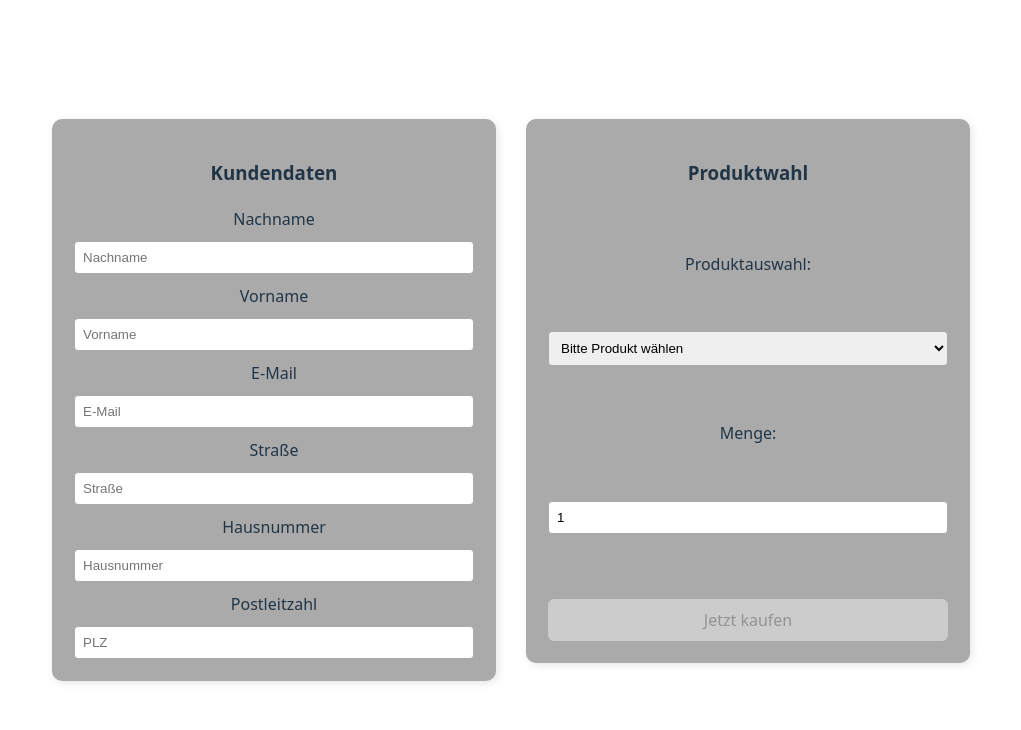
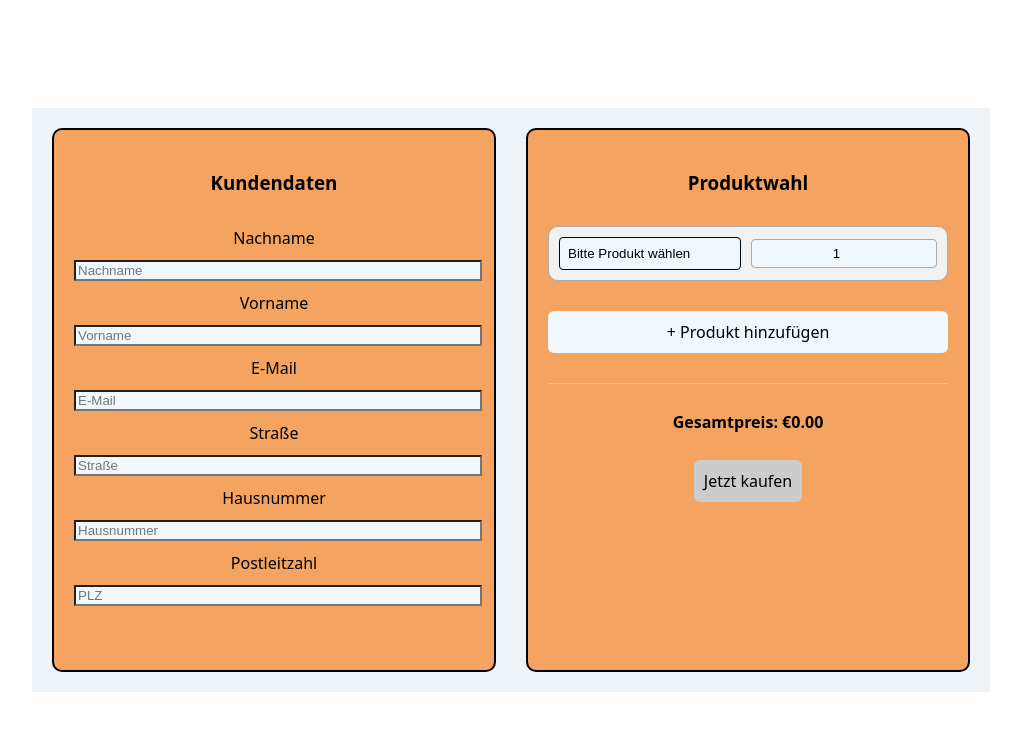
Before and after one commit to LeGia179/AWS_CRM, a Vue app in the folder aws-crm/: page / in a window 1280 px wide. Shown: the top 730 px of the page, without its empty margins (129-1150 px from the left). Built offline with nearby package versions, Linux system fonts and the light colour scheme.

Commit message:
C&P S3 Formular angepasst und farbe

```diff
--- a/aws-crm/src/components/formular.vue
+++ b/aws-crm/src/components/formular.vue
@@ -11,11 +11,10 @@ const plz = ref('')
 
 // Produktlogik
 const selectItem = ref('Produkte')
-const selectedProduct = ref('')
-const quantity = ref(1)
+const products = ref([{ product: '', quantity: 1 }])
 
 const chooseItem: Record<string, string[]> = {
-  Produkte: ['Proteinpulver','Kreatin','Isoclear']
+  Produkte: ['Proteinpulver', 'Kreatin', 'Isoclear']
 }
 
 const prices: Record<string, number> = {
@@ -25,18 +24,28 @@ const prices: Record<string, number> = {
 }
 
 const totalPrice = computed(() => {
-  const price = prices[selectedProduct.value] || 0
-  return (price * quantity.value).toFixed(2)
+  return products.value.reduce((sum, item) => {
+    const price = prices[item.product] || 0
+    return sum + price * item.quantity
+  }, 0).toFixed(2)
 })
 
+const addProduct = () => {
+  products.value.push({ product: '', quantity: 1 })
+}
+
 const handlePurchase = () => {
-  alert(`Bestellung für ${quantity.value}x ${selectedProduct.value} wurde aufgegeben. Gesamtpreis: €${totalPrice.value}`)
+  const summary = products.value
+      .filter(p => p.product && p.quantity > 0)
+      .map(p => `${p.quantity}x ${p.product}`)
+      .join(', ')
+  alert(`Bestellung für: ${summary}. Gesamtpreis: €${totalPrice.value}`)
 }
 </script>
 
 <template>
   <div class="ui-container">
-    <!-- Linker Bereich: Benutzerdaten -->
+    <!-- Linker Bereich -->
     <div class="leftside">
       <h3>Kundendaten</h3>
       <label>Nachname</label>
@@ -58,26 +67,51 @@ const handlePurchase = () => {
       <input v-model="plz" type="text" placeholder="PLZ" required />
     </div>
 
-    <!-- Rechter Bereich: Produktauswahl -->
+    <!-- Rechte Seite: Produktauswahl -->
     <div class="rightside">
       <h3>Produktwahl</h3>
-      <label>Produktauswahl:</label>
-      <select v-model="selectedProduct">
-        <option disabled value="">Bitte Produkt wählen</option>
-        <option v-for="option in chooseItem[selectItem]" :key="option" :value="option">
-          {{ option }}
-        </option>
-      </select>
 
-      <label>Menge:</label>
-      <input type="number" v-model.number="quantity" min="1" />
+      <div
+          v-for="(item, index) in products"
+          :key="index"
+          class="product-line"
+      >
+        <div class="product-row">
+          <select v-model="item.product" class="product-select">
+            <option disabled value="">Bitte Produkt wählen</option>
+            <option
+                v-for="option in chooseItem[selectItem]"
+                :key="option"
+                :value="option"
+            >
+              {{ option }}
+            </option>
+          </select>
 
-      <div v-if="selectedProduct">
-        <p>Einzelpreis: €{{ prices[selectedProduct].toFixed(2) }}</p>
-        <p><strong>Gesamtpreis: €{{ totalPrice }}</strong></p>
+          <input
+              type="number"
+              v-model.number="item.quantity"
+              min="1"
+              class="product-quantity"
+          />
+
+          <span class="product-price" v-if="item.product">
+            €{{ (prices[item.product] * item.quantity).toFixed(2) }}
+          </span>
+        </div>
       </div>
 
-      <button @click="handlePurchase" :disabled="!selectedProduct || quantity < 1">Jetzt kaufen</button>
+      <button class="add-btn" @click="addProduct">+ Produkt hinzufügen</button>
+
+      <div class="total-section">
+        <p><strong>Gesamtpreis: €{{ totalPrice }}</strong></p>
+        <button
+            @click="handlePurchase"
+            :disabled="products.length === 0 || products.some(p => !p.product || p.quantity < 1)"
+        >
+          Jetzt kaufen
+        </button>
+      </div>
     </div>
   </div>
 </template>
@@ -90,9 +124,11 @@ const handlePurchase = () => {
   padding: 20px;
   justify-content: center;
   align-items: flex-start;
-  overflow-x: auto; /* Falls Bildschirm zu klein wird */
+  background-color: #eef3f8;
+  overflow-x: auto;
 }
 
+/* Linke & rechte Box */
 .leftside,
 .rightside {
   width: 400px;
@@ -100,37 +136,86 @@ const handlePurchase = () => {
   flex-direction: column;
   gap: 10px;
   padding: 20px;
-  border: 2px solid #aaaaaa;
+  border: 2px solid #000;
   border-radius: 10px;
-  background-color: #aaaaaa;
-  box-shadow: 2px 2px 8px rgba(0, 0, 0, 0.1);
-  min-height: 500px; /* Gleiche Höhe für beide Boxen */
+  background-color: #F4A460;
+  min-height: 500px;
+  color: #000000;
 }
 
-/* Neue Klasse für den rechten Box-Inhalt */
+/* Rechte Box scrollt */
 .rightside {
-  justify-content: space-between;
+  max-height: 500px;
+  overflow-y: auto;
+  justify-content: flex-start;
 }
 
-h3 {
+/* Eingabefelder */
+.leftside input,
+.rightside input {
+  background-color: #F0F8FF;
+  color: black;
+  width: 100%;
+}
+
+/* Produktlinie */
+.product-line {
+  border: 1px solid #aaa;
+  padding: 10px;
+  border-radius: 10px;
+  background-color: #f1f1f1;
   margin-bottom: 10px;
 }
 
-input,
-select {
+/* Produkt & Menge nebeneinander */
+.product-row {
+  display: flex;
+  gap: 10px;
+  align-items: center;
+}
+
+/* Weißer Hintergrund + schwarze Schrift für Select */
+.product-select {
+  background-color: #F0F8FF;
+  color: #000000;
+  border: 1px solid #000000;
+  border-radius: 4px;
   padding: 8px;
+  width: 100%;
+  appearance: none; /* optional für einheitlichen Look */
+}
+
+/* Option-Farben */
+.product-select option {
+  background-color: #F0F8FF;
+  color: #000000;
+  border: 1px solid #000000;
+}
+
+
+.product-quantity {
+  width: 60px;
+  padding: 6px;
+  text-align: center;
   border: 1px solid #aaa;
   border-radius: 4px;
 }
 
+.product-price {
+  font-size: 0.9rem;
+  white-space: nowrap;
+}
+
+/* Buttons */
 button {
   margin-top: 10px;
   padding: 10px;
   font-size: 1rem;
-  background-color: springgreen;
+  background-color: #F0F8FF;
   border: none;
   border-radius: 6px;
   cursor: pointer;
+  color: #000000;
 }
 
 button:disabled {
@@ -138,10 +223,15 @@ button:disabled {
   cursor: not-allowed;
 }
 
-/* Optional: Kein Umbruch auf kleinen Bildschirmen */
-@media (max-width: 768px) {
-  .ui-container {
-    flex-wrap: nowrap;
-  }
+.add-btn {
+  background-color: #F0F8FF;
+  color: black;
+}
+
+/* Gesamtsumme + Kaufen */
+.total-section {
+  margin-top: 20px;
+  padding-top: 10px;
+  border-top: 1px solid #ccc;
 }
 </style>
--- a/aws-crm/src/style.css
+++ b/aws-crm/src/style.css
@@ -5,7 +5,7 @@
 
   color-scheme: light dark;
   color: rgba(255, 255, 255, 0.87);
-  background-color: #242424;
+  background-color: #F0F8FF;
 
   font-synthesis: none;
   text-rendering: optimizeLegibility;
@@ -15,11 +15,11 @@
 
 a {
   font-weight: 500;
-  color: #646cff;
+  color: #F0F8FF;
   text-decoration: inherit;
 }
 a:hover {
-  color: #535bf2;
+  color: #F0F8FF;
 }
 
 body {
@@ -42,12 +42,12 @@ button {
   font-size: 1em;
   font-weight: 500;
   font-family: inherit;
-  background-color: #1a1a1a;
+  background-color: #F0F8FF;
   cursor: pointer;
   transition: border-color 0.25s;
 }
 button:hover {
-  border-color: #646cff;
+  border-color: #F0F8FF;
 }
 button:focus,
 button:focus-visible {
@@ -71,7 +71,7 @@ button:focus-visible {
     background-color: #ffffff;
   }
   a:hover {
-    color: #747bff;
+    color: #F0F8FF;
   }
   button {
     background-color: #f9f9f9;
```
Also changed, not shown: 1 other file (tests, documents, lock files or other folders).
